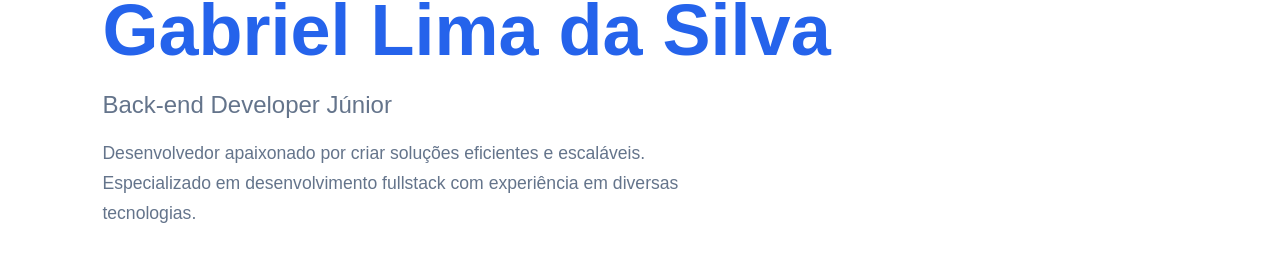
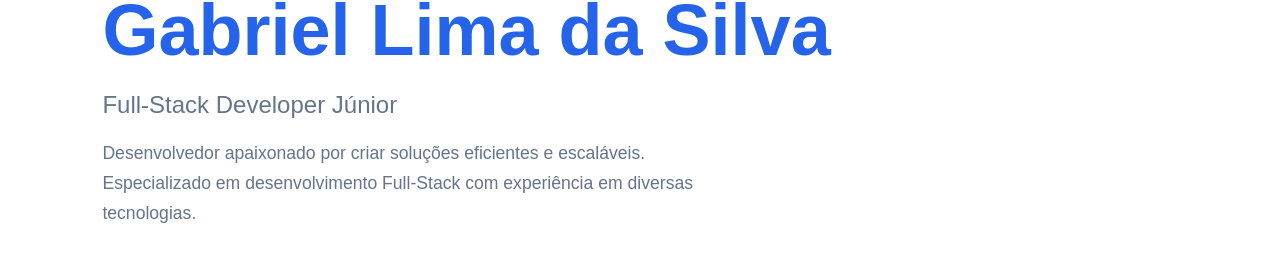
Before and after one commit to glimadev19/Portfolio, a React (Vite) app in the folder meu-portfolio/: page / in a window 1280 px wide. Shown: the part 281-548 px from the top of the page. Built offline with nearby package versions, Linux system fonts and the light colour scheme.

Commit message:
Outra pequena alteração

```diff
--- a/meu-portfolio/src/App.jsx
+++ b/meu-portfolio/src/App.jsx
@@ -144,9 +144,9 @@ function App() {
         <h1 style={{ fontSize: '4.5rem', lineHeight: '1', margin: '0', fontWeight: '800', color: theme.textPrimary }}>
           Olá, eu sou <br /> <span style={{ color: '#2563eb' }}>Gabriel Lima da Silva</span>
         </h1>
-        <p style={{ fontSize: '1.5rem', color: theme.textSecondary, marginTop: '25px', fontWeight: '500' }}>Back-end Developer Júnior</p>
+        <p style={{ fontSize: '1.5rem', color: theme.textSecondary, marginTop: '25px', fontWeight: '500' }}>Full-Stack Developer Júnior</p>
         <p style={{ maxWidth: '650px', color: theme.textSecondary, lineHeight: '1.7', marginTop: '20px', fontSize: '1.1rem' }}>
-          Desenvolvedor apaixonado por criar soluções eficientes e escaláveis. Especializado em desenvolvimento fullstack com experiência em diversas tecnologias.
+          Desenvolvedor apaixonado por criar soluções eficientes e escaláveis. Especializado em desenvolvimento Full-Stack com experiência em diversas tecnologias.
         </p>
         <div style={{ marginTop: '40px', display: 'flex', gap: '15px' }}>
           <a href="#projetos" style={{ textDecoration: 'none' }}>
```
